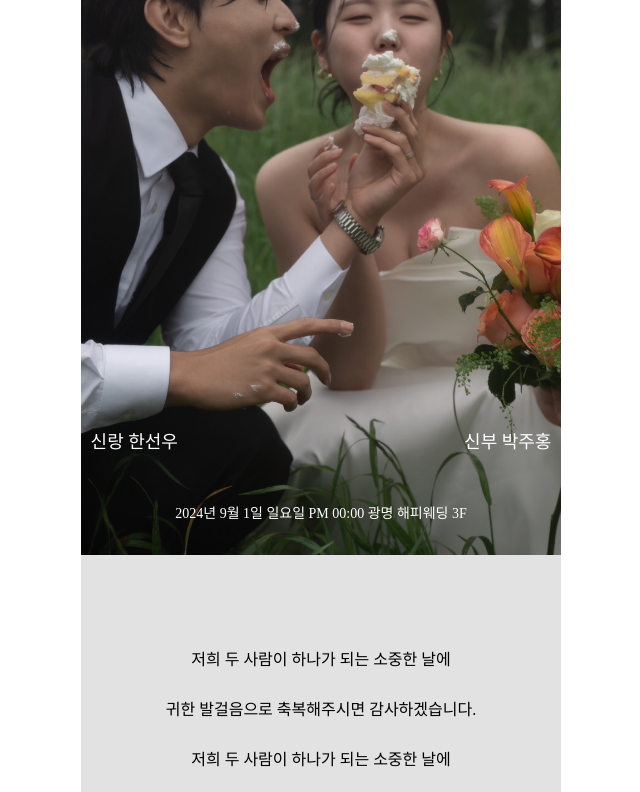
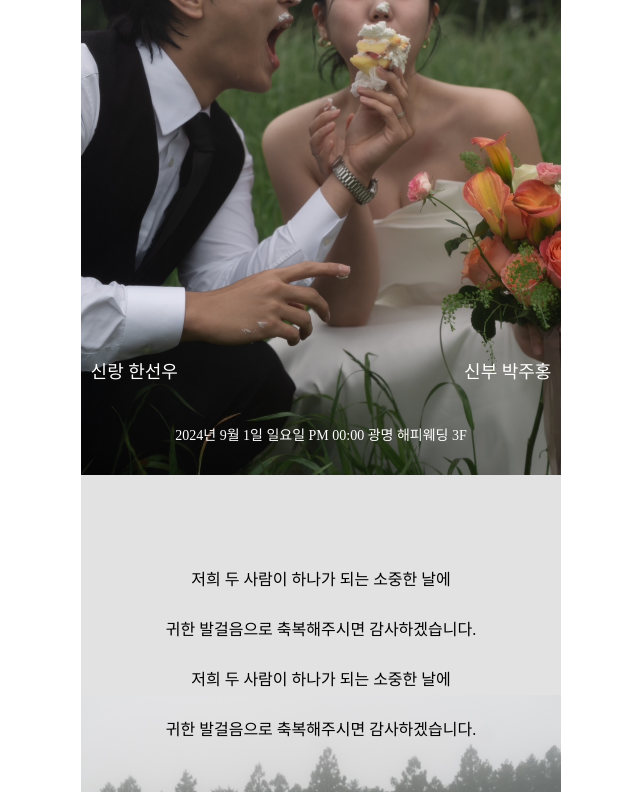
Before and after one commit to hongsik-lee/hong, a plain HTML site: page index.html in a window 1280 px wide. Shown: the part 245-1037 px from the top of the page, without its empty margins (319-959 px from the left). Drawn offline with Linux system fonts and the light colour scheme; a web font is replaced by a local one.

Commit message:
style add

```diff
--- a/assets/css/common2.css
+++ b/assets/css/common2.css
@@ -9,7 +9,7 @@
 .container {
     display: grid;
     place-items: center;
-    height: 100vh;
+    height: 90vh;
     width: 100%;
     position: relative;
 }
@@ -18,7 +18,7 @@
     transition-delay: 0.2s;
     position: relative;
     width: 100%;
-    height: 100vh;
+    height: 90vh;
     overflow: hidden;
     clip-path: polygon(0 100%, 100% 100%, 100% 100%, 0 100%);
     visibility: hidden;
@@ -54,7 +54,7 @@
 }
 .reveal {
     width: 100%;
-    height: 100vh;
+    height: 90vh;
 }
 .main .image-wrap {
     /* position:absolute;
@@ -118,6 +118,7 @@
     font-weight: 400;
     line-height: 50px;
     margin-top: 80px;
+    z-index: 10;
 }
 .intro .txt span {
     display: inline-block;
```
